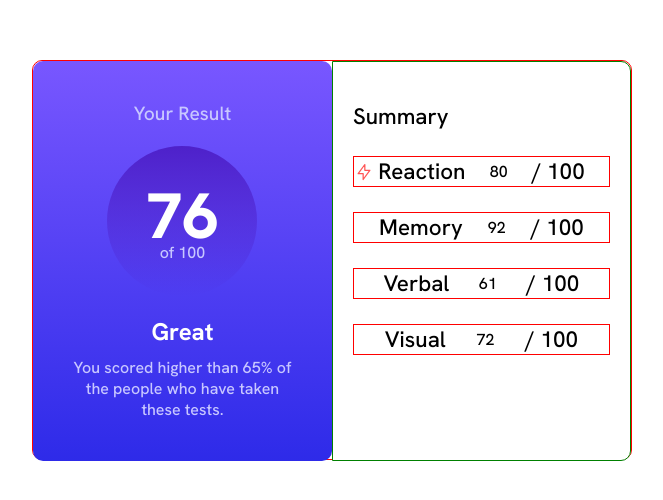
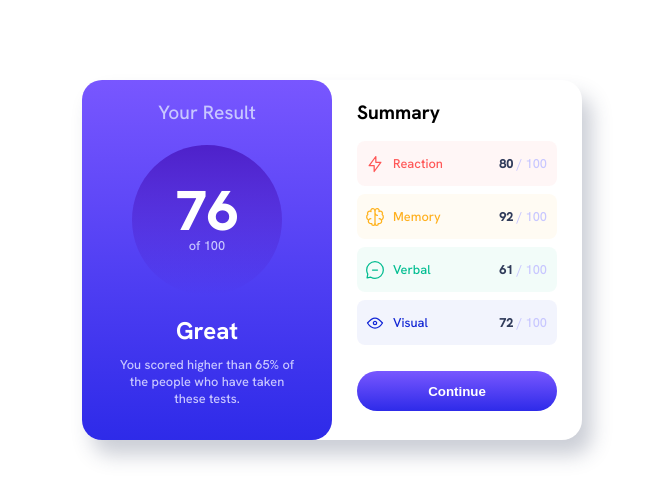
Before and after one commit to StenioVenancius/Componente-de-Resultado, a plain HTML site: page index.html in a window 1280 px wide. Shown: the part 140-640 px from the top of the page, without its empty margins (308-971 px from the left). Drawn offline with Linux system fonts and the light colour scheme.

Commit message:
Fim do Css e do html

```diff
--- a/index.html
+++ b/index.html
@@ -16,29 +16,36 @@
                 <h2>76</h2>
                 <p>of 100</p>
             </div>
-            <h3>Great</h3>
-            <p>You scored higher than 65% of the people who have taken these tests.</p>
+            <div id="information">
+                <h3>Great</h3>
+                <p>You scored higher than 65% of the people who have taken these tests.</p>
+            </div>
         </div> <!-- Fim Resultados -->
         <div id="Summary"> <!-- Resumo -->
             <span>Summary</span>
             <ul>
                 <li id="reaction">
+                    <img src="./images/icon-reaction.svg" alt="icon">
                     <span>Reaction</span>
-                    <p>80</p><span class="percentual">/ 100</span>
+                    <p>80 <span class="percentual">/ 100</span></p>
                 </li>
                 <li id="memory">
+                    <img src="./images/icon-memory.svg" alt="icon">
                     <span>Memory</span>
-                    <p>92</p><span class="percentual">/ 100</span>
+                    <p>92 <span class="percentual">/ 100</span></p>
                 </li>
                 <li id="verbal">
+                    <img src="./images/icon-verbal.svg" alt="icon">
                     <span>Verbal</span>
-                    <p>61</p><span class="percentual">/ 100</span>
+                    <p>61 <span class="percentual">/ 100</span></p>
                 </li>
                 <li id="visual">
+                    <img src="./images/icon-visual.svg" alt="icon">
                     <span>Visual</span>
-                    <p>72</p><span class="percentual">/ 100</span>
+                    <p>72 <span class="percentual">/ 100</span> </p>
                 </li>
             </ul>
+            <input type="button" value="Continue">
 
         </div> <!-- Fim Resumo -->
     </main> <!-- Fim Card -->
--- a/style.css
+++ b/style.css
@@ -1,10 +1,4 @@
 @import url('https://fonts.googleapis.com/css2?family=Hanken+Grotesk:wght@500;700;800&display=swap');
-
-* {
-    padding: 0;
-    margin: 0;
-    box-sizing: border-box;
-}
 
 :root {
     /* primary colors */
@@ -27,105 +21,174 @@
 
 }
 
+* {
+    box-sizing: border-box;
+    margin: 0;
+    padding: 0;
+}
+
 body {
     width: 100vw;
     height: 100vh;
     display: flex;
+    align-items: center;
     justify-content: center;
-    align-items: center;
     font-family: 'Hanken Grotesk', sans-serif;
+    background-color: var(--white);
 }
 
-/* Card */
 main {
-    width: 600px;
-    height: 400px;
-    border: 1px solid red;
-    border-radius: 10px;
+    width: 500px;
+    height: 360px;
+    border-radius: 20px;
     display: flex;
+    box-shadow: 10px 15px 20px hsla(224, 30%, 27%, 25%);
 }
 
-/* Resultado */
-main #Result {
-    width: 300px;
-    height: 400px;
-    border-radius: 10px;
+div#Result {
+    width: 250px;
+    height: auto;
+    padding: 20px 10px;
+    border-radius: 20px;
+    text-align: center;
+    display: flex;
+    flex-direction: column;
+    align-items: center;
+    gap: 20px;
     background-image: linear-gradient(to top, var(--royal_blue_background), var(--slate_blue_background));
-    text-align: center;
-    padding-top: 40px;
 }
 
-/* Título */
-#Result > span {
+#Result span {
     font-size: 1.2em;
-    font-weight: 500;
     color: var(--light_lavender);
 }
 
-/* Pontuação */
-div#score {
+#score {
     width: 150px;
     height: 150px;
-    margin: 20px auto;
     border-radius: 100%;
     display: flex;
     flex-direction: column;
     align-items: center;
     justify-content: center;
-    background-image: linear-gradient(to bottom, var(--violet_blue_circle), var(--persian_blue_circle));
+    background: linear-gradient(360deg, var(--persian_blue_circle), var(--violet_blue_circle));
 }
 
-div#score h2 {
-    display: block;
-    font-size: 4em;
+#score h2 {
+    font-size: 3.5em;
     font-weight: 800;
-    line-height: .5em;
-    padding-top: 30px;
+    line-height: .9em;
     color: var(--white);
 }
 
-div#score p {
-    display: block;
+#score p {
+    font-size: .8em;
     color: var(--light_lavender);
 }
 
-/* Textos - Resultados */
-#Result h3 {
+#information h3 {
     font-size: 1.5em;
     color: var(--white);
+    padding-bottom: 10px;
 }
 
-#Result p {
-    padding: 10px 40px;
+#information p {
+    font-size: .8em;
+    font-weight: 500;
+    padding: 0 25px;
     color: var(--light_lavender);
 }
 
-/* Summary */
-main #Summary {
-    width: 300px;
-    height: 400px;
-    padding: 40px 20px;
-    border-radius: 0 10px 10px 0;
-    border: 1px solid green;
-    background-color: var(--white);
+div#Summary {
+    width: 250px;
+    height: auto;
+    padding: 20px 25px;
+    display: flex;
+    flex-direction: column;
 }
 
-div#Summary span {
-    font-size: 1.4em;
-    font-weight: 500;
+#Summary>span {
+    font-size: 1.2em;
+    font-weight: 700;
+    margin-bottom: 16px;
+}
+
+ul {
+    list-style: none;
+}
+
+li p{
+    display: inline;
 }
 
 li {
-    border: 1px solid red;
-    list-style: none;
+    width: auto;
+    height: 45px;
+    border-radius: 8px;
+    margin-bottom: 8px;
     display: flex;
-    justify-content: space-evenly;
     align-items: center;
-    margin: 25px 0;
 }
 
-li#reaction {
-    background-image: url(./images/icon-reaction.svg);
-    background-repeat: no-repeat;
-    background-position: center left;
+li:last-child {
+    margin-bottom: 26px;
 }
+
+li img {
+    padding: 0 8px;
+
+}
+
+li > span {
+    width: 70px;
+    font-size: .8em;
+}
+
+li > p {
+    width: 70px;
+    font-size: .8em;
+    font-weight: 800;
+    margin: 0 10px 0 42px;
+    text-align: right;
+    color: var(--dark_gray_blue);
+}
+
+li p span {
+    font-weight: 500;
+    color: var(--light_lavender);
+}
+
+#reaction {
+    color: var(--reaction);
+    background: hsla(0, 100%, 67%, 5%);
+}
+
+#memory {
+    color: var(--memory);
+    background: hsla(39, 100%, 56%, 5%);
+}
+
+#verbal {
+    color: var(--verbal);
+    background: hsla(166, 100%, 37%, 5%);
+}
+
+#visual {
+    color: var(--visual);
+    background: hsla(234, 85%, 45%, 5%);
+}
+
+input {
+    width: auto;
+    height: 40px;
+    border-radius: 100px;
+    border: none;
+    font-weight: 700;
+    color: var(--white);
+    background: linear-gradient(to top, var(--royal_blue_background), var(--slate_blue_background));
+}
+
+input:hover{
+    cursor: pointer;
+    background: var(--dark_gray_blue);
+}
```
